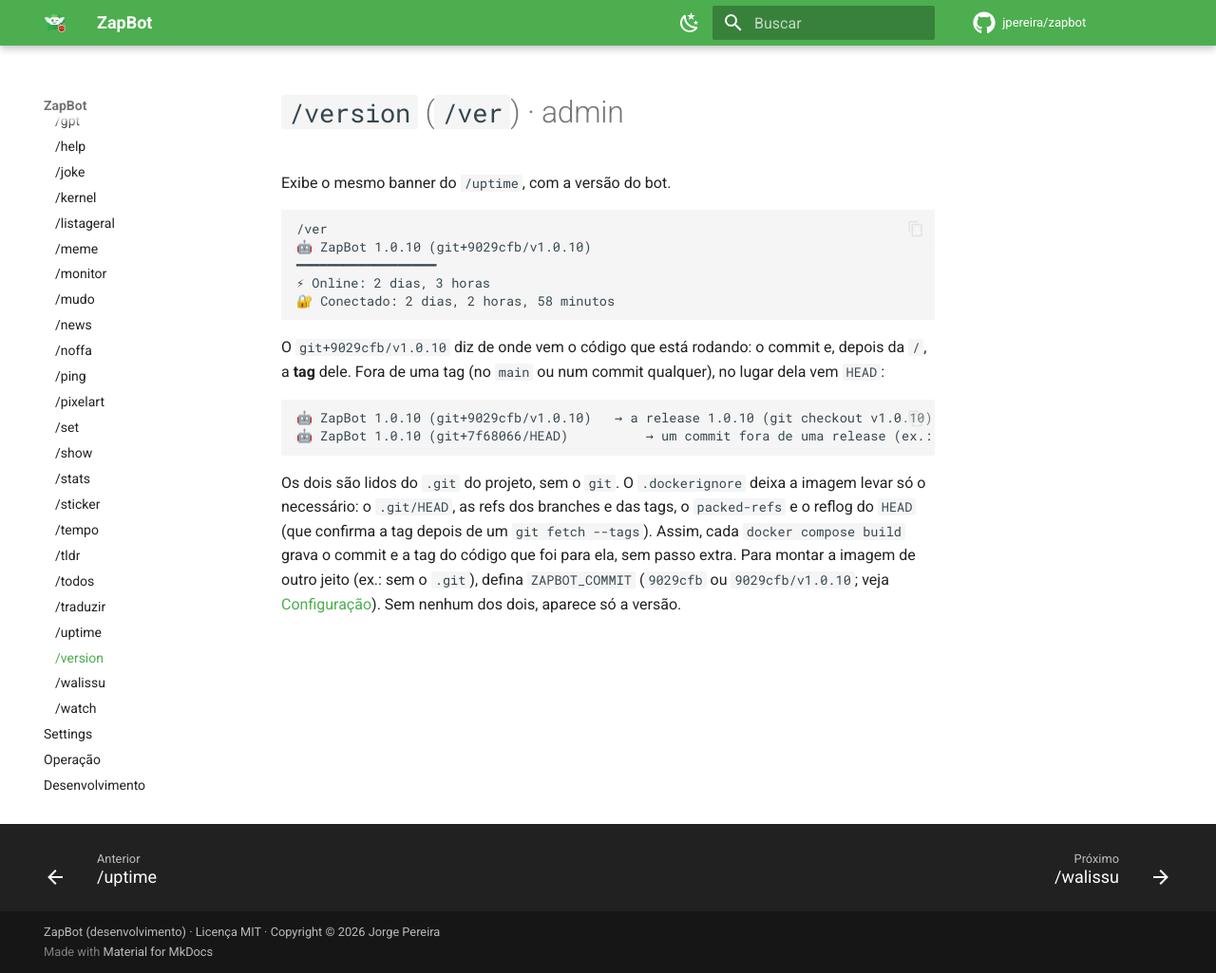
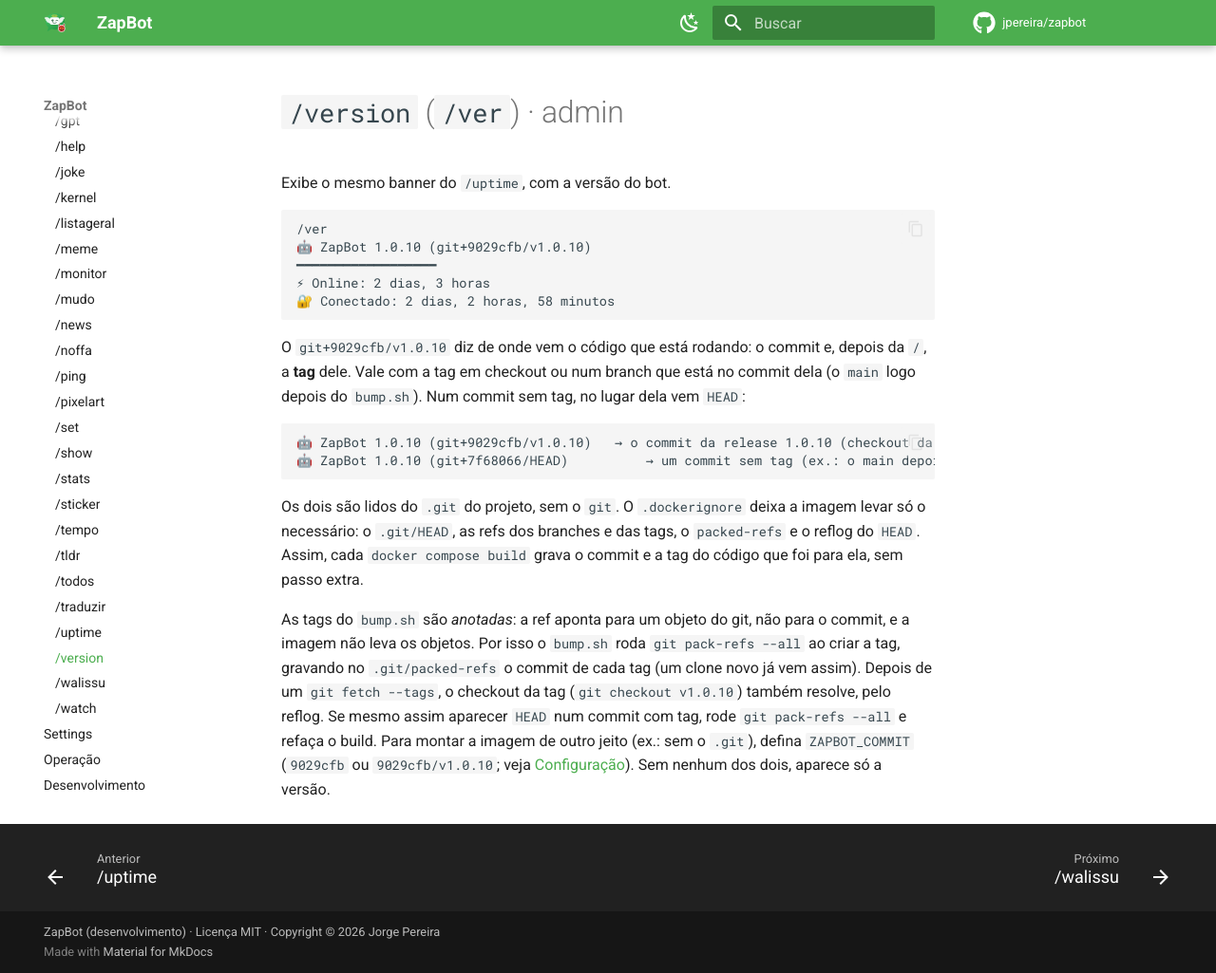
Before and after one commit to jpereira/zapbot, an MkDocs documentation site: the page built from docs/commands/version.md, in a window 1280 px wide and 1025 px high. Shown: the whole window at 95% size. Built offline with MkDocs 1.6.1 and Material for MkDocs 9.7.7, drawn with Linux system fonts in a browser that asks for light colours; comment, search, counter and statistics services are not loaded.

Commit message:
Show the tag also on a branch that is on its commit (main right after bump.sh), and write the refs to packed-refs in bump.sh so the Docker image can read the annotated tag

````diff
--- a/docs/commands/version.md
+++ b/docs/commands/version.md
@@ -11,18 +11,26 @@ Exibe o mesmo banner do `/uptime`, com a versão do bot.
 ```
 
 O `git+9029cfb/v1.0.10` diz de onde vem o código que está rodando: o commit
-e, depois da `/`, a **tag** dele. Fora de uma tag (no `main` ou num commit
-qualquer), no lugar dela vem `HEAD`:
+e, depois da `/`, a **tag** dele. Vale com a tag em checkout ou num branch que
+está no commit dela (o `main` logo depois do `bump.sh`). Num commit sem tag, no
+lugar dela vem `HEAD`:
 
 ```
-🤖 ZapBot 1.0.10 (git+9029cfb/v1.0.10)   → a release 1.0.10 (git checkout v1.0.10)
-🤖 ZapBot 1.0.10 (git+7f68066/HEAD)          → um commit fora de uma release (ex.: o main)
+🤖 ZapBot 1.0.10 (git+9029cfb/v1.0.10)   → o commit da release 1.0.10 (checkout da tag, ou o main nele)
+🤖 ZapBot 1.0.10 (git+7f68066/HEAD)          → um commit sem tag (ex.: o main depois da release)
 ```
 
 Os dois são lidos do `.git` do projeto, sem o `git`. O `.dockerignore` deixa a
 imagem levar só o necessário: o `.git/HEAD`, as refs dos branches e das tags, o
-`packed-refs` e o reflog do `HEAD` (que confirma a tag depois de um
-`git fetch --tags`). Assim, cada `docker compose build` grava o commit e a tag
-do código que foi para ela, sem passo extra. Para montar a imagem de outro jeito
+`packed-refs` e o reflog do `HEAD`. Assim, cada `docker compose build` grava o
+commit e a tag do código que foi para ela, sem passo extra.
+
+As tags do `bump.sh` são *anotadas*: a ref aponta para um objeto do git, não
+para o commit, e a imagem não leva os objetos. Por isso o `bump.sh` roda
+`git pack-refs --all` ao criar a tag, gravando no `.git/packed-refs` o commit de
+cada tag (um clone novo já vem assim). Depois de um `git fetch --tags`, o
+checkout da tag (`git checkout v1.0.10`) também resolve, pelo reflog. Se
+mesmo assim aparecer `HEAD` num commit com tag, rode `git pack-refs --all` e
+refaça o build. Para montar a imagem de outro jeito
 (ex.: sem o `.git`), defina `ZAPBOT_COMMIT` (`9029cfb` ou `9029cfb/v1.0.10`;
 veja [Configuração](../configuration.md)). Sem nenhum dos dois, aparece só a versão.
````
Also changed, not shown: docs/development.md (+4 -2 lines), 3 other files.
